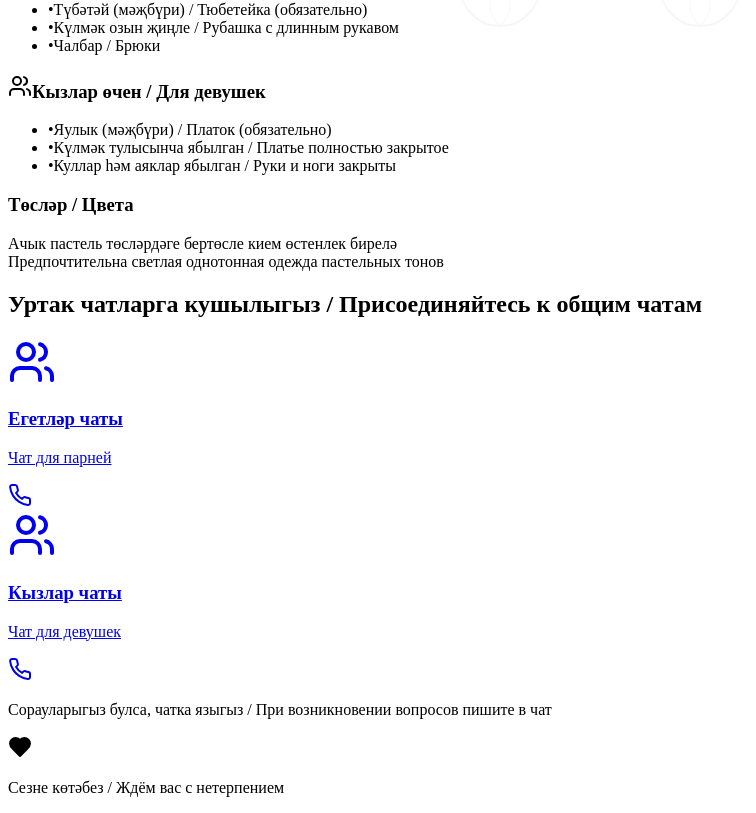
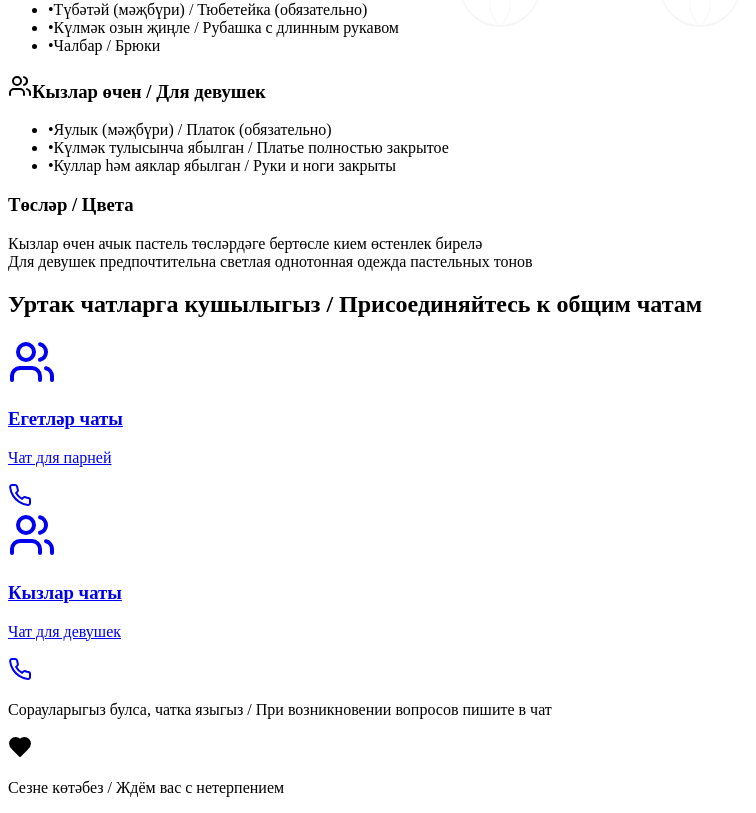
Before and after one commit to Timer-han/nikah_invitation, a React (Vite) app: page / in a window 1280 px wide. Shown: the part 714-1527 px from the top of the page, without its empty margins (0-756 px from the left). Built offline with nearby package versions, Linux system fonts and the light colour scheme; the HTML template or start-up script is replaced by a standard one.

Commit message:
FIX: edit text + add link to female chat

```diff
--- a/src/components/NikahInvitation.jsx
+++ b/src/components/NikahInvitation.jsx
@@ -221,9 +221,9 @@ const NikahInvitation = () => {
                 Төсләр / Цвета
               </h3>
               <p className="text-gray-700 text-center leading-relaxed">
-                Ачык пастель төсләрдәге бертөсле кием өстенлек бирелә
+                Кызлар өчен ачык пастель төсләрдәге бертөсле кием өстенлек бирелә
                 <br />
-                Предпочтительна светлая однотонная одежда пастельных тонов
+                Для девушек предпочтительна светлая однотонная одежда пастельных тонов
               </p>
               <div className="flex justify-center space-x-4 mt-6">
                 <div className="w-16 h-16 rounded-full bg-cyan-100 border-2 border-cyan-200"></div>
@@ -266,7 +266,7 @@ const NikahInvitation = () => {
               </a>
 
               <a
-                href="#"
+                href="https://t.me/+zOdFMslqZ-Q3M2Ey"
                 className="group bg-gradient-to-br from-rose-400 to-rose-500 hover:from-rose-500 hover:to-rose-600 text-white rounded-2xl p-8 transition-all duration-300 transform hover:scale-105 hover:shadow-xl"
               >
                 <div className="flex flex-col items-center space-y-4">
```
